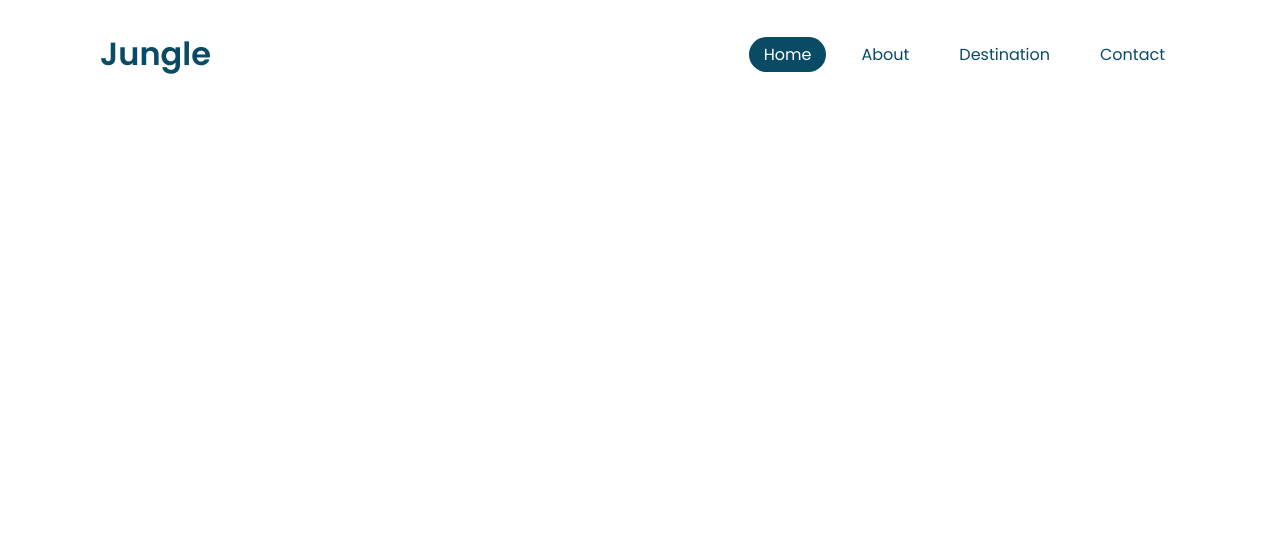
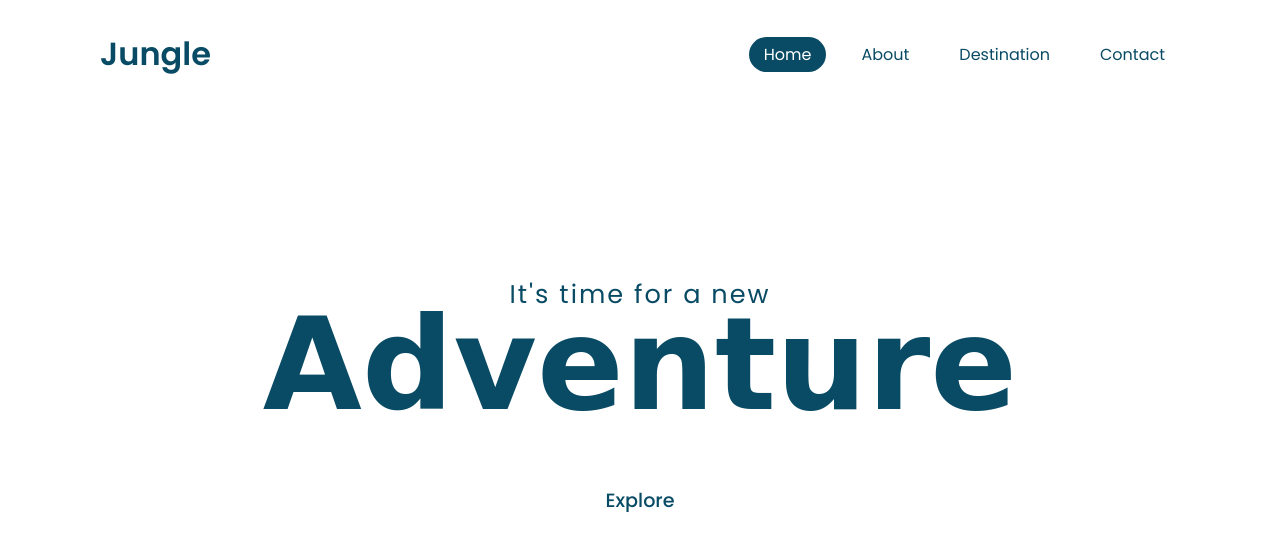
Before and after one commit to mohamedkhaledhafez/parallax_scrolling_website, a plain HTML site: page index.html in a window 1280 px wide. Drawn offline with Linux system fonts and the light colour scheme; a web font is replaced by a local one.

Commit message:
add home section and its style

```diff
--- a/css/style.css
+++ b/css/style.css
@@ -1,5 +1,6 @@
 /*=============== Google Fonts =================*/
 @import url("https://fonts.googleapis.com/css2?family=Poppins:wght@400;500;600&display=swap");
+@import url("https://fonts.googleapis.com/css2?family=Rancho&display=swap");
 
 /*=============== Global =================*/
 * {
@@ -15,6 +16,7 @@ body {
   min-height: 100vh;
 }
 
+/*=============== HEADER =================*/
 #header {
   position: absolute;
   top: 0;
@@ -65,3 +67,55 @@ body {
   -ms-transition: 0.5s;
   -o-transition: 0.5s;
 }
+
+/*=============== MAIN =================*/
+section {
+  position: relative;
+  width: 100%;
+  min-height: 100vh;
+  display: flex;
+  justify-content: center;
+  align-items: center;
+}
+
+section #text {
+  position: absolute;
+  color: #094b65;
+  font-size: 10vw;
+  text-align: center;
+  line-height: 0.55em;
+  font-family: "Rancho", cursive;
+  transform: translateY(-50%);
+  -webkit-transform: translateY(-50%);
+  -moz-transform: translateY(-50%);
+  -ms-transform: translateY(-50%);
+  -o-transform: translateY(-50%);
+}
+
+section #text span {
+  font-size: 0.2em;
+  letter-spacing: 2px;
+  font-weight: 400;
+  font-family: "Poppins", sans-serif;
+}
+
+#btn {
+  text-decoration: none;
+  display: inline-block;
+  padding: 8px 30px;
+  background: #fff;
+  color: #094b65;
+  font-size: 1.2em;
+  font-weight: 500;
+  letter-spacing: 2;
+  border-radius: 40px;
+  -webkit-border-radius: 40px;
+  -moz-border-radius: 40px;
+  -ms-border-radius: 40px;
+  -o-border-radius: 40px;
+  transform: translateY(100px);
+  -webkit-transform: translateY(100px);
+  -moz-transform: translateY(100px);
+  -ms-transform: translateY(100px);
+  -o-transform: translateY(100px);
+}
--- a/index.html
+++ b/index.html
@@ -20,6 +20,13 @@
         <li><a href="#">Contact</a></li>
       </ul>
     </header>
+
+    <!--===================== MAIN =====================-->
+    <section>
+      <h2 id="text"><span>It's time for a new</span><br />Adventure</h2>
+      <a href="#" id="btn">Explore</a>
+    </section>
+
     <!--===================== JS File =====================-->
     <script src="js/main.js"></script>
   </body>
```
